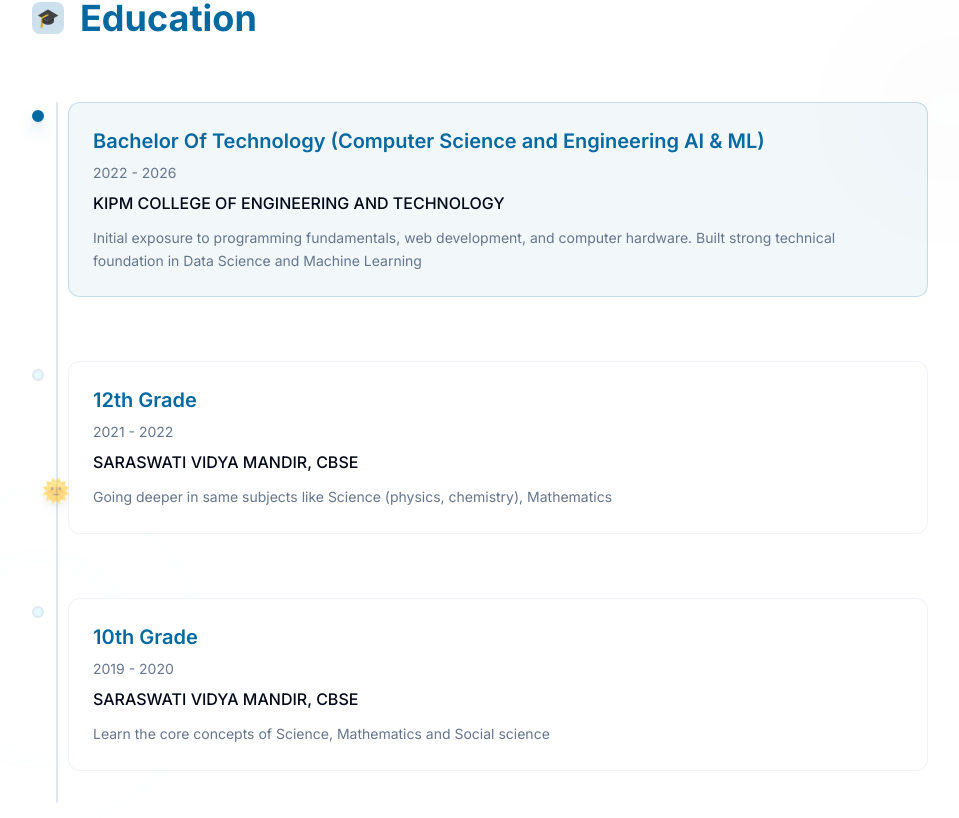
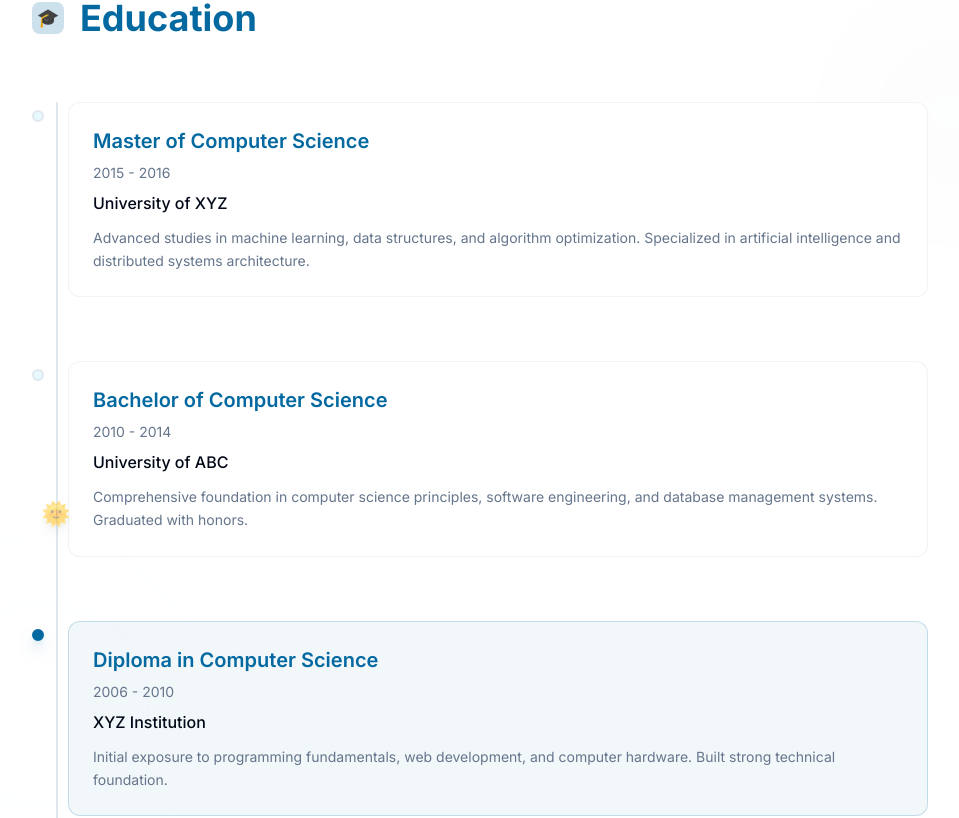
Before and after one commit to shivesh122/shivesh-portfolio, a React (Vite) app: page / in a window 1280 px wide. Shown: the part 1999-2817 px from the top of the page, without its empty margins (160-1119 px from the left). Built offline with nearby package versions, Linux system fonts and the light colour scheme.

Commit message:
Reverted to commit 29777234117affa50136f239248d193aa783f6c9

```diff
--- a/src/components/Admission.tsx
+++ b/src/components/Admission.tsx
@@ -45,27 +45,25 @@ const Admission = () => {
 
   const admissionData = [
     {
-      title: "Bachelor Of Technology (Computer Science and Engineering AI & ML)",
-      period: "2022 - 2026",
-      institution: "KIPM COLLEGE OF ENGINEERING AND TECHNOLOGY",
-      description: "Initial exposure to programming fundamentals, web development, and computer hardware. Built strong technical foundation in Data Science and Machine Learning",
-      isActive: true
-    },
-
-    {
-      title: "12th Grade",
-      period: "2021 - 2022",
-      institution: "SARASWATI VIDYA MANDIR, CBSE",
-      description: "Going deeper in same subjects like Science (physics, chemistry), Mathematics",
+      title: "Master of Computer Science",
+      period: "2015 - 2016",
+      institution: "University of XYZ",
+      description: "Advanced studies in machine learning, data structures, and algorithm optimization. Specialized in artificial intelligence and distributed systems architecture.",
       isActive: false
     },
-
     {
-      title: "10th Grade",
-      period: "2019 - 2020",
-      institution: "SARASWATI VIDYA MANDIR, CBSE",
-      description: "Learn the core concepts of Science, Mathematics and Social science",
+      title: "Bachelor of Computer Science",
+      period: "2010 - 2014",
+      institution: "University of ABC",
+      description: "Comprehensive foundation in computer science principles, software engineering, and database management systems. Graduated with honors.",
       isActive: false
+    },
+    {
+      title: "Diploma in Computer Science",
+      period: "2006 - 2010",
+      institution: "XYZ Institution",
+      description: "Initial exposure to programming fundamentals, web development, and computer hardware. Built strong technical foundation.",
+      isActive: true
     }
   ];
 
```
